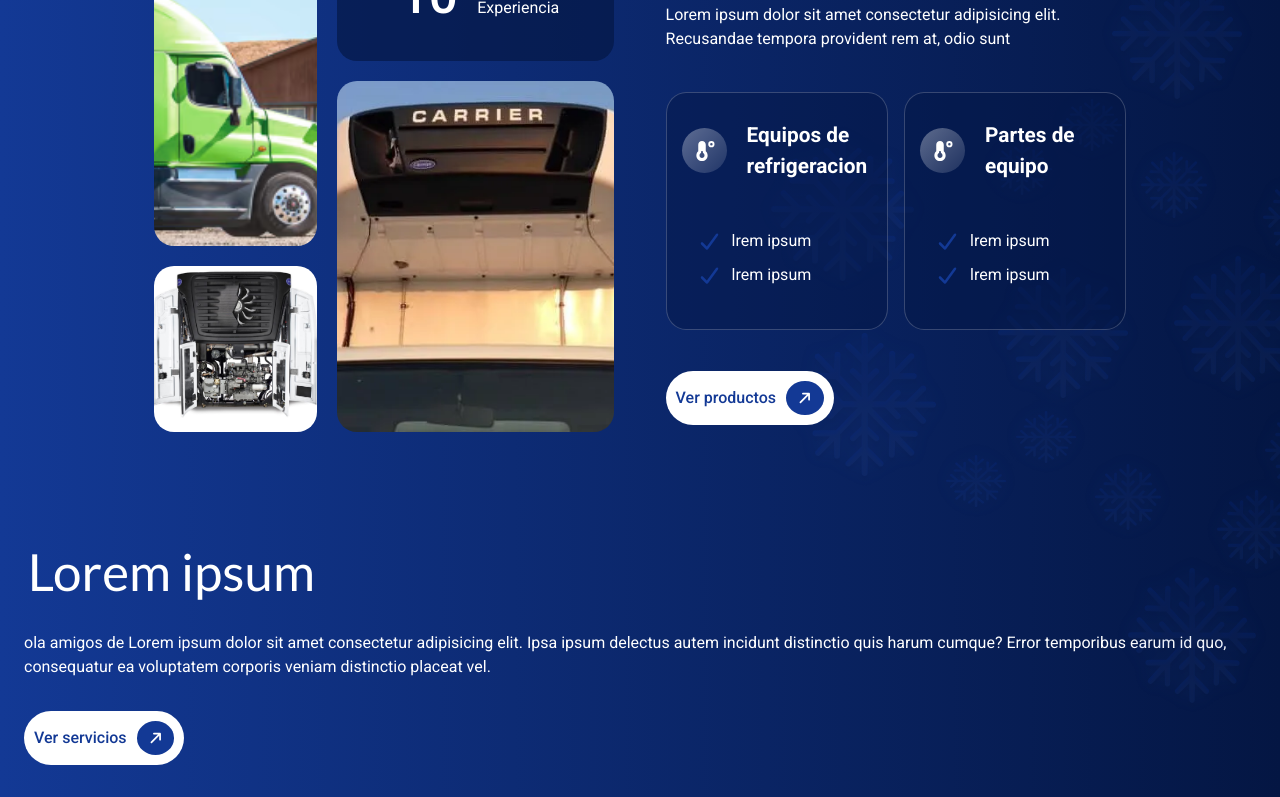
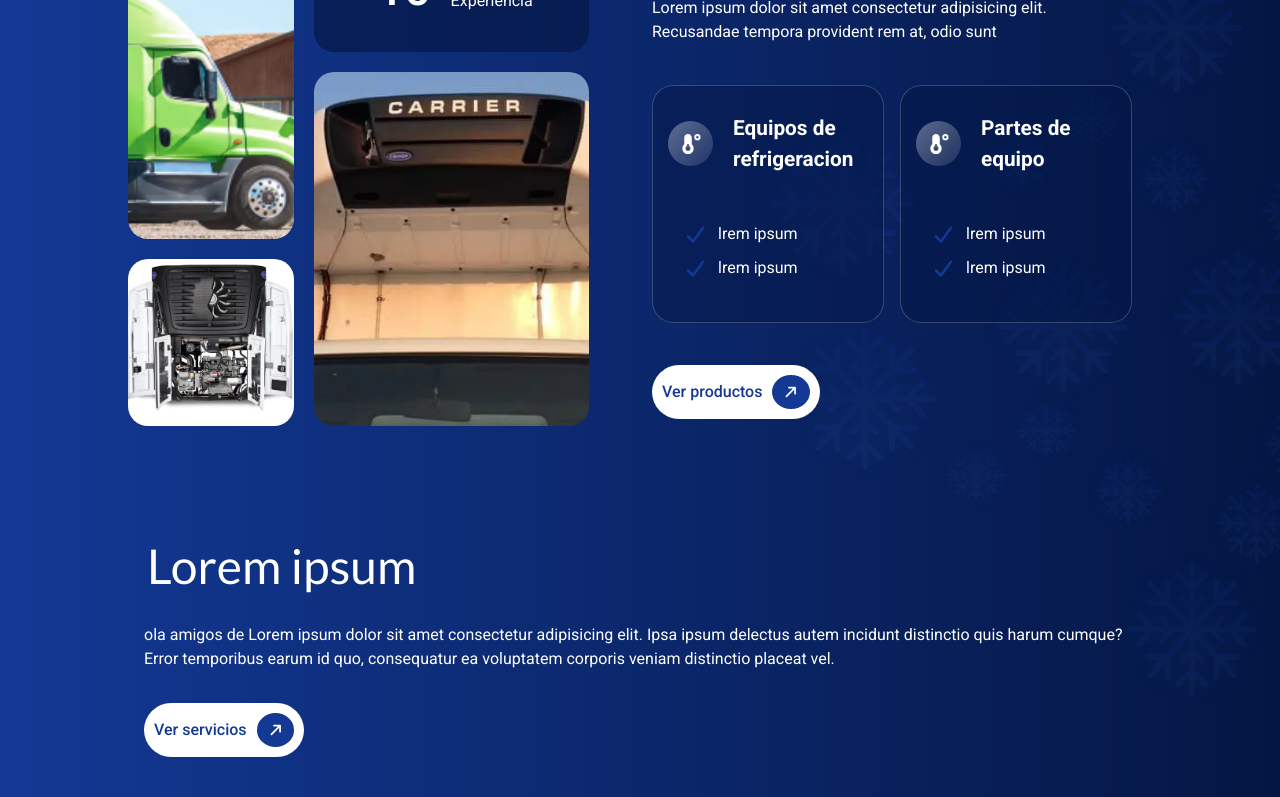
Before and after one commit to CarlosS-Pan/Refritrans, a React (Vite) app: page / in a window 1280 px wide. Shown: the part 1858-2655 px from the top of the page. Built offline with nearby package versions, Linux system fonts and the light colour scheme; no server answers.

Commit message:
style: fix landscape mode responsiveness

```diff
--- a/src/components/Home/about/about.css
+++ b/src/components/Home/about/about.css
@@ -10,7 +10,7 @@
     flex-direction: column;
     max-width: 580px;
 
-    margin: 0 5%;
+    margin: 0 16px;
 }
 .about-text h1{
     color: #133995;
--- a/src/components/Home/hero/hero.css
+++ b/src/components/Home/hero/hero.css
@@ -79,3 +79,21 @@ div.hero a > div {
     }
 
 }
+
+@media (max-height: 450px) {
+    .hero-text {
+        max-width: none;
+    }
+
+}
+@media (max-height: 400px) {
+    .hero-text {
+        margin: 6% 3% 1%;
+    }
+    div.hero a {
+        padding: 5px 10px;
+    }
+    .hero-text p {
+        padding-bottom: 8px;
+    }
+}
--- a/src/components/Home/homepage-services/homeservices.css
+++ b/src/components/Home/homepage-services/homeservices.css
@@ -1,10 +1,11 @@
 .hservices {
+    align-self: center;
     z-index: 1;
     flex-direction: column;
     justify-content: center;
     align-items: center;
     height: 1000px;
-    width: 100%;
+    width: 80%;
     gap: 5%;
 
     color: #ffffff;
@@ -17,7 +18,7 @@
     /* align-items: center; */
     /* width: 70%; */
     max-width: 1400px;
-    padding: 0 24px;
+    padding: 0 16px;
 
 }
 
@@ -63,7 +64,6 @@ margin: 1em 0 2em;
 
     width: 100%;
     height: 575px;
-    padding: 0 16px;
 
     /* outline: solid slateblue; */
 }
@@ -141,6 +141,11 @@ div.services-pic div {
     filter:blur(5px)
 }
 
+@media (max-width: 1100px) {
+    .hs-description {
+        padding: 0;
+    }
+}
 @media (max-width: 1000px) {
     .services-container {
         flex-direction: column;
--- a/src/components/Home/yoe/Yoe.jsx
+++ b/src/components/Home/yoe/Yoe.jsx
@@ -21,10 +21,10 @@ function Yoe() {
         <img src={Ice} alt="" />
       </div>
       <div className="flex center-container">
-        <div className="pic-grid">
-          <div className="bg item-1" style={{backgroundImage: `url(${grid1})`}}>
+        <div className="pic-grid" style={{'--grid-1': `url(${grid1})`, '--grid-4': `url(${grid4})`}}>
+          <div className="bg item-1" >
           </div>
-          <div className="bg item-2" style={{backgroundImage: `url(${grid4})`}}>
+          <div className="bg item-2" >
           </div>
           <div className="flex bg item-3">
             <h1>
--- a/src/components/Home/yoe/yoe.css
+++ b/src/components/Home/yoe/yoe.css
@@ -18,11 +18,11 @@
     /* position: relative; */
     /* top: 200px; */
 
-    justify-content: center;
+    justify-content: space-between;
     align-items: center;
     gap: 5%;
 
-    width: clamp(950px, 80%, 2450px);
+    width: 80%;
     /* max-height: 800px; */
 
     /* outline:solid green; */
@@ -43,7 +43,9 @@
     width: 100%;
     /* max-height: 325px; */
 }
+/* #endregion */
 
+/* #region grid */
 .pic-grid {
     display: grid;
     width: clamp(300px, 45%, 600px);
@@ -51,16 +53,16 @@
     gap: 20px;
     /* outline: dotted red; */
 }
-/* #endregion */
 
-/* #region grid */
 /* grid-area: row-start / col-start / row-end / col-end */
 .item-1 {
     grid-area: 1 / 1 / 4 / 3;
+    background-image: var(--grid-1);
     background-position: 90% 45%;
 }
 .item-2 {
     grid-area: 4 / 1 / 6 / 3;
+    background-image: var(--grid-4);
     background-position: 40% 0%;
 }
 .item-3 {
@@ -110,7 +112,7 @@
     gap: 10%;
 
     /* min-width: 500px; */
-    width: clamp(400px,45%,700px);
+    width: clamp(500px,45%,700px);
     /* width: 400px; */
     min-height: 570px;
     /* outline: dashed yellow; */
@@ -243,11 +245,11 @@ div.description-container a > div {
     pointer-events: none;
 }
 
-@media (max-width: 1000px) {
+@media (max-width: 1100px) {
     .pic-grid{
-        width: clamp(300px, 80%, 500px);
+        width: 100%;
         /* min-height: 250px; */
-        max-height: 250px;
+        max-height: 350px;
     }
     .center-container {
     width: clamp(300px, 80%, 950px);
@@ -255,8 +257,18 @@ div.description-container a > div {
         flex-direction: column;
         gap: 0;
     }
+    .item-1 {
+        grid-area: 1 / 1 / 4 / 3;
+        background-image: var(--grid-4);
+        background-position: 50% 10%;
+    }
+    .item-2 {
+        grid-area: 4 / 1 / 6 / 3;
+        background-image: var(--grid-1);
+        background-position: 40% 20%;
+    }
     .description-container {
-        width: clamp(300px, 100%, 700px);
+        width: 100%;
         gap: 3%;
         padding: 0, 3%, 0;
     }
--- a/src/components/ProductsComponents/products-hero/productshero.css
+++ b/src/components/ProductsComponents/products-hero/productshero.css
@@ -30,7 +30,7 @@
     width: 750px;
     flex-direction: column;
     justify-content: center;
-    gap: 0;
+    gap: 16px;
     height: 90%;
 }
 .prodhero-title {
--- a/src/index.css
+++ b/src/index.css
@@ -37,11 +37,11 @@ body {
 h1 {
   font-family: "Lato", sans-serif;
   font-weight: 500;
-  font-size: clamp(1.8rem, 6vw , 3.2rem);
+  font-size: clamp(1.8rem, 6vmin , 3.2rem);
   line-height: 1.1;
 }
 h3 {
-  font-size: clamp(1rem, 3.5vw, 1.3rem);
+  font-size: clamp(1rem, 3.5vmin, 1.3rem);
 }
 
 .flex {
--- a/src/pages/Home/Home.jsx
+++ b/src/pages/Home/Home.jsx
@@ -6,7 +6,7 @@ function Home() {
     <>
         <Hero />
         <About />
-        <div className="bg-yoe-hs">
+        <div className="flex bg-yoe-hs">
             <YOE />
             <HomeServices />
         </div>
--- a/src/pages/Home/home.css
+++ b/src/pages/Home/home.css
@@ -1,4 +1,5 @@
 .bg-yoe-hs {
+    flex-direction: column;
     position: relative;
     width: 100%;
     height: 100%;
```
